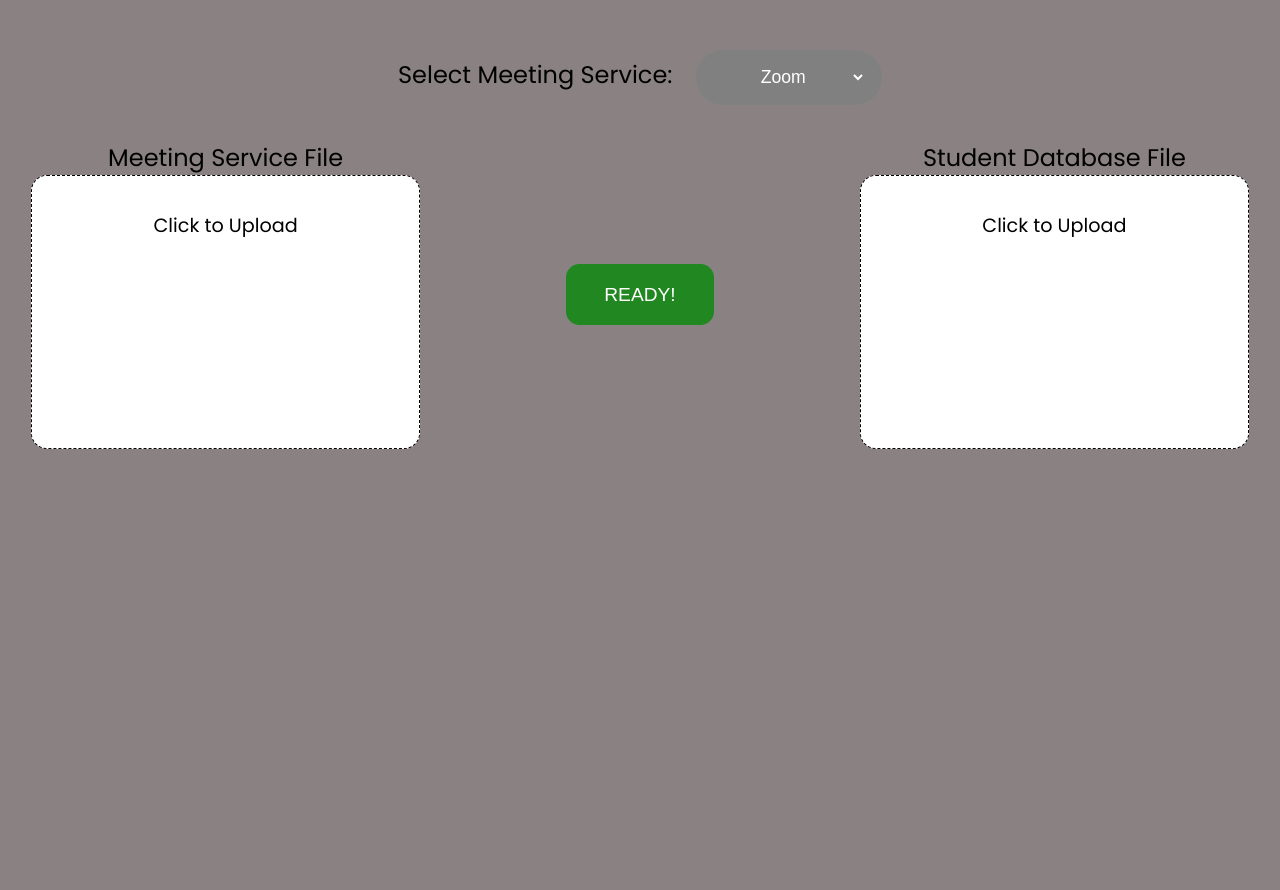
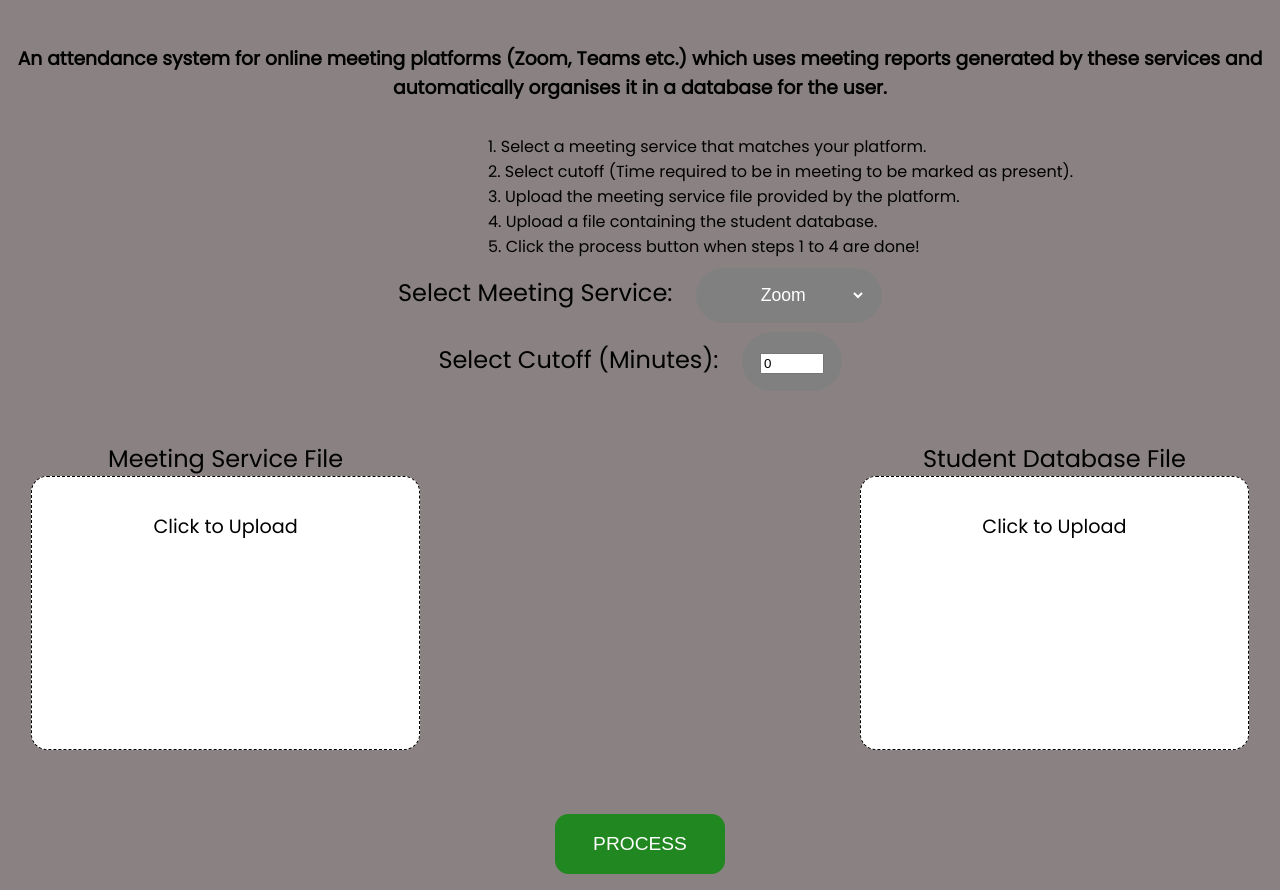
Before and after one commit to AhmadGhachim/OMAS, a React (Create React App) app in the folder frontend/: page / in a window 1280 px wide. Shown: the part 120-1010 px from the top of the page. Before the commit the page ends 800 px from the top, so only its background shows below. Built offline with nearby package versions, Linux system fonts and the light colour scheme.

Commit message:
Added CutOff.js component and edited thr frontend

```diff
--- a/frontend/package.json
+++ b/frontend/package.json
@@ -8,6 +8,7 @@
     "@testing-library/user-event": "^13.5.0",
     "react": "^17.0.2",
     "react-dom": "^17.0.2",
+    "react-input-number": "^5.0.19",
     "react-scripts": "5.0.0",
     "react-select": "^5.2.2",
     "web-vitals": "^2.1.4"
--- a/frontend/src/App.css
+++ b/frontend/src/App.css
@@ -9,10 +9,22 @@
   padding: 0;
 }
 
+.steps {
+  text-align: center;
+  list-style-position: inside;
+
+}
+.inside-steps {
+  text-align: left;
+  margin-left: 35%;
+
+}
+
 .meeting-type {
   text-align: center;
   margin: 1em 0;
 }
+
 
 label {
   font-size: 1.5rem;
@@ -22,6 +34,7 @@ label {
 .meeting-type label {
   margin-right: 1em;
 }
+
 
 .meeting-type .select-container {
   background-color: grey;
@@ -40,6 +53,28 @@ label {
   background-color: grey;
   color: white;
 }
+.cut-off {
+  text-align: center;
+  margin: 1em 0;
+  padding: 1em;
+}
+
+.cut-off label{
+  margin-right: 1em;
+}
+.cutoff-input{
+  background-color: grey;
+  padding: 1em;
+  border-radius: 5em;
+  height: fit-content;
+  width: 12%;
+  border: none;
+  outline: none;
+  font-size: 1.1rem;
+  text-align: center;
+  color: white;
+
+}
 
 .meeting-documents {
   margin: 3em 3em;
@@ -47,18 +82,6 @@ label {
   justify-content: space-between;
 }
 
-.meeting-documents button {
-  background-color: rgb(33, 135, 33);
-  height: fit-content;
-  align-self: center;
-  border: none;
-  outline: none;
-  font-size: 1.2em;
-  color: white;
-  padding: 1em 2em;
-  border-radius: 0.7em;
-  text-transform: uppercase;
-}
 
 .meeting-documents button:hover {
   background-color: rgb(53, 171, 53);
@@ -116,3 +139,33 @@ label {
   border: none;
   height: fit-content;
 }
+
+.Process_button {
+  text-align: center;
+  padding: 1em;
+}
+
+button {
+  background-color: rgb(33, 135, 33);
+  height: fit-content;
+  align-self: center;
+  border: none;
+  outline: none;
+  font-size: 1.2em;
+  color: white;
+  padding: 1em 2em;
+  border-radius: 0.7em;
+  text-transform: uppercase;
+}
+
+button {
+  font-size: 1.2rem;
+}
+
+button:hover {
+  background-color: rgb(53, 171, 53);
+}
+
+button:active {
+  background-color: rgba(33, 135, 33, 0.633);
+}
--- a/frontend/src/App.js
+++ b/frontend/src/App.js
@@ -2,6 +2,7 @@ import './App.css';
 import { useState } from 'react';
 import MeetingType from './components/MeetingType';
 import File from './components/File';
+import CutOff from "./components/CutOff";
 
 
 function App() {
@@ -14,15 +15,44 @@ function App() {
         <h2>
           OMAS
         </h2>
+          <h3>
+              An attendance system for online meeting platforms (Zoom, Teams etc.) which uses meeting reports generated
+              by these services and automatically organises it in a database for the user.
+          </h3>
       </div>
+          <div className="steps">
+              <ol className="inside-steps" >
+                  <li>Select a meeting service that matches your platform.</li>
+                  <li>
+                      Select cutoff (Time required to be in meeting to be marked as present).
+                  </li>
+                  <li>
+                      Upload the meeting service file provided by the platform.
+                  </li>
+                  <li>
+                      Upload a file containing the student database.
+                  </li>
+                  <li>
+                      Click the process button when steps 1 to 4 are done!
+                  </li>
+              </ol>
 
-      <MeetingType />
+          </div>
+
+        <MeetingType />
+        <CutOff />
 
       <div className="meeting-documents">
         <File title="Meeting Service File" />
-        <button>Ready!</button>
         <File title="Student Database File" />
       </div>
+
+      <div className="Process_button">
+          <button>Process</button>
+      </div>
+
+
+
 
     </div>
   );
--- /dev/null
+++ b/frontend/src/components/CutOff.js
@@ -0,0 +1,19 @@
+import React, { useState } from 'react';
+import InputNumber from 'react-input-number';
+
+const CutOff = () => {
+
+    const [num, setNum] = useState(0);
+    return (
+        <div>
+            <div className="cut-off">
+                <label htmlFor="cut-off">Select Cutoff (Minutes):</label>
+                <span className="cutoff-input">
+                <input type="number" min={1} max={100} step={1} value={num} onChange={e => setNum(e.target.value)} />
+            </span>
+            </div>
+        </div>
+    );
+}
+
+export default CutOff;
```
Also changed, not shown: 1 other file (tests, documents, lock files or other folders).
